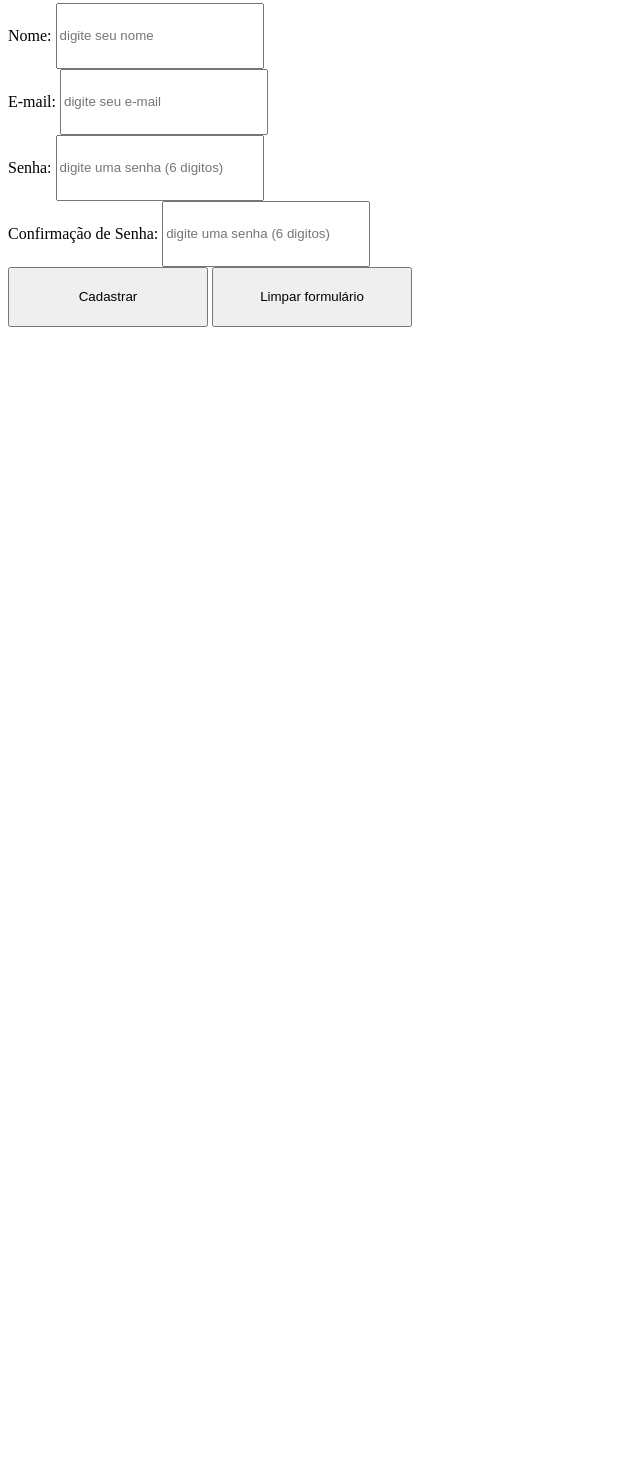
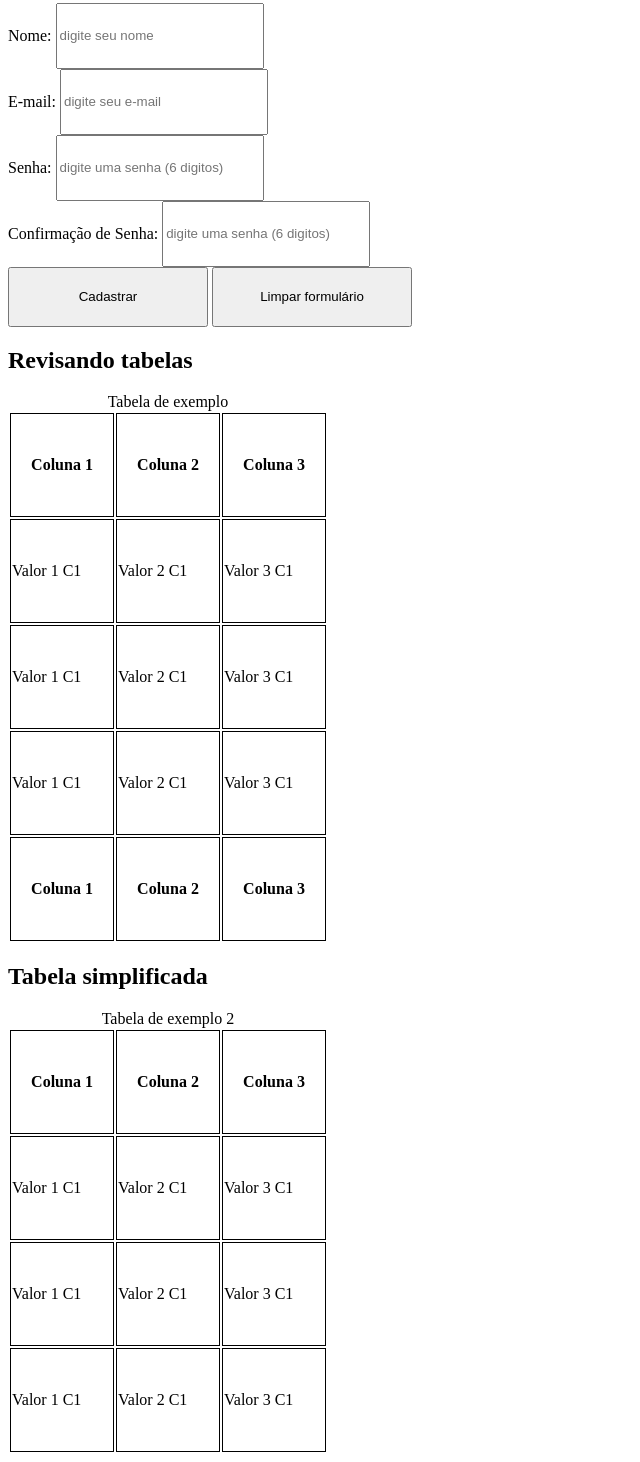
Before and after one commit to rsg73626/front-end-web-mackenzie-brasscom, a plain HTML site: page 9 - Aula de CSS/Revisão CSS/revisao-css.html in a window 1280 px wide. Shown: the part 1020-2482 px from the top of the page, without its empty margins (0-640 px from the left). Before the commit the page ends 1355 px from the top, so only its background shows below. Drawn offline with Linux system fonts and the light colour scheme.

Commit message:
Revisão de tabelas.

```diff
--- a/9 - Aula de CSS/Revisão CSS/revisao-css.html
+++ b/9 - Aula de CSS/Revisão CSS/revisao-css.html
@@ -64,6 +64,73 @@
                 width: 200px;
                 height: 60px;
             }
+
+            th, td {
+                border: 1px solid black;
+                width: 100px;
+                height: 100px;
+            }
         </style>
+
+        <h2>Revisando tabelas</h2>
+        <table>
+            <caption>Tabela de exemplo</caption>
+            <thead>
+                <tr>
+                    <th>Coluna 1</th>
+                    <th>Coluna 2</th>
+                    <th>Coluna 3</th>
+                </tr>
+            </thead>
+            <tbody>
+                <tr>
+                    <td>Valor 1 C1</td>
+                    <td>Valor 2 C1</td>
+                    <td>Valor 3 C1</td>
+                </tr>
+                <tr>
+                    <td>Valor 1 C1</td>
+                    <td>Valor 2 C1</td>
+                    <td>Valor 3 C1</td>
+                </tr>
+                <tr>
+                    <td>Valor 1 C1</td>
+                    <td>Valor 2 C1</td>
+                    <td>Valor 3 C1</td>
+                </tr>
+            </tbody>
+            <tfoot>
+                <tr>
+                    <th>Coluna 1</th>
+                    <th>Coluna 2</th>
+                    <th>Coluna 3</th>
+                </tr>
+            </tfoot>
+        </table>
+
+        <h2>Tabela simplificada</h2>
+        <table>
+            <caption>Tabela de exemplo 2</caption>
+            <tr>
+                <th>Coluna 1</th>
+                <th>Coluna 2</th>
+                <th>Coluna 3</th>
+            </tr>
+            <tr>
+                <td>Valor 1 C1</td>
+                <td>Valor 2 C1</td>
+                <td>Valor 3 C1</td>
+            </tr>
+            <tr>
+                <td>Valor 1 C1</td>
+                <td>Valor 2 C1</td>
+                <td>Valor 3 C1</td>
+            </tr>
+            <tr>
+                <td>Valor 1 C1</td>
+                <td>Valor 2 C1</td>
+                <td>Valor 3 C1</td>
+            </tr>
+        </table>
     </body>
 </html>
```
